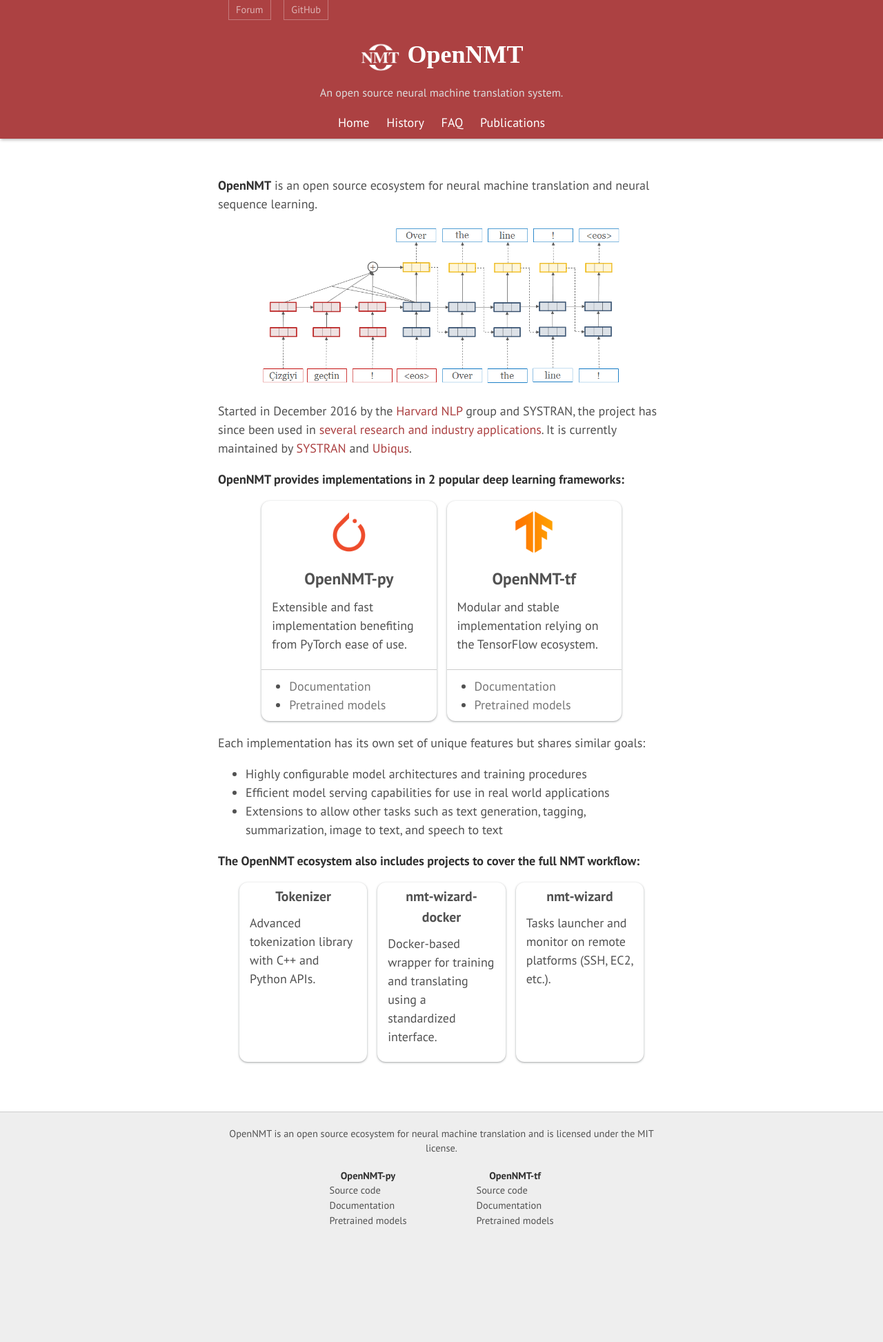
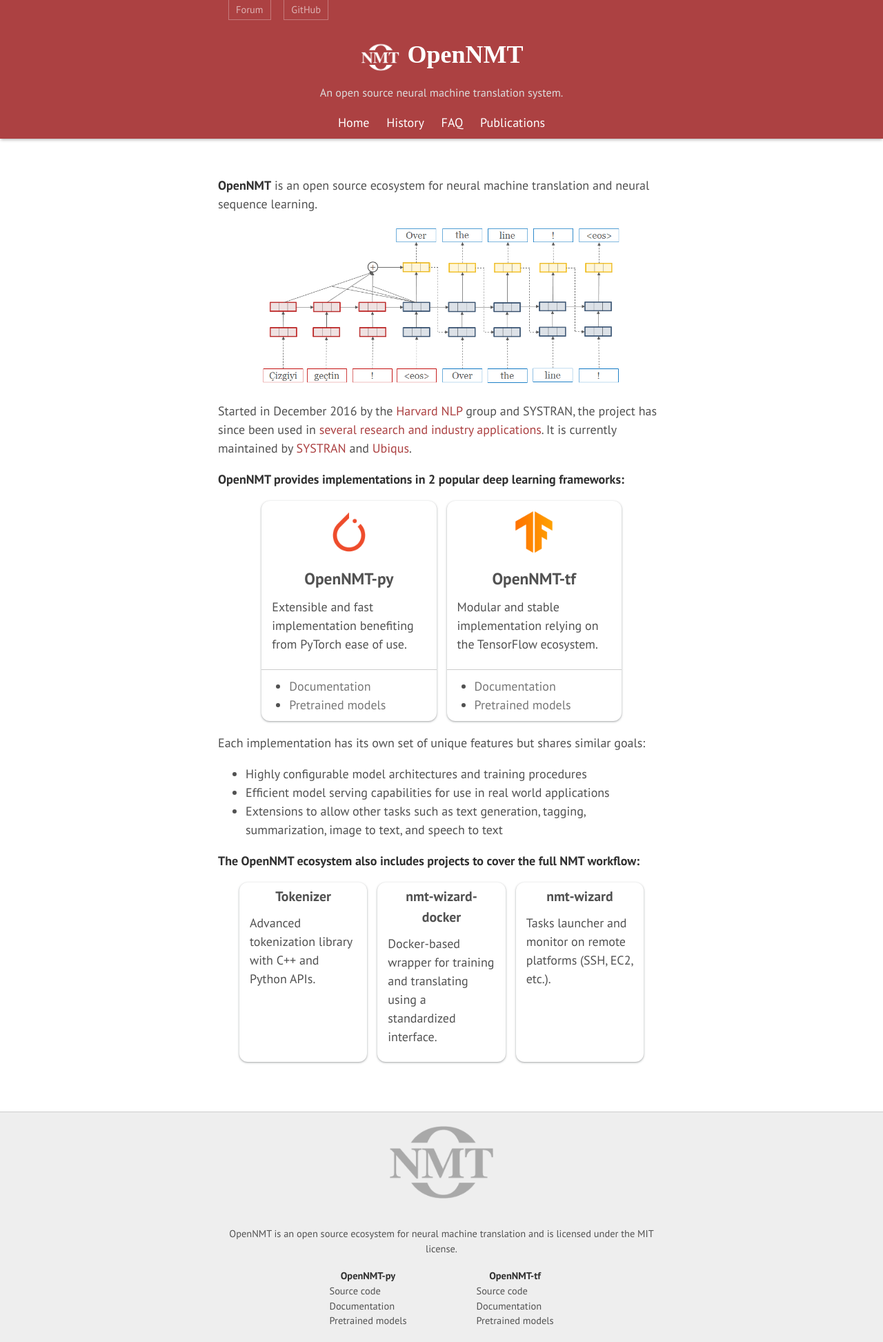
Before and after one commit to OpenNMT/opennmt.github.io, a Jekyll site: the page built from index.md, in a window 1280 px wide. Shown: the whole page at 69% size. Built offline with Jekyll 4.4.1, drawn with Linux system fonts in a browser that asks for light colours; before the commit the page ends 1799 px from its top, so only the background shows below that.

Commit message:
Add OpenNMT logo in footer

```diff
--- a/_includes/footer.html
+++ b/_includes/footer.html
@@ -1,5 +1,6 @@
 <footer>
   <div class="container">
+    <img id="logo-footer" src="/public/opennmt-footer.png" alt="OpenNMT logo" />
     <p>OpenNMT is an open source ecosystem for neural machine translation and is licensed under the MIT license.</p>
     <ul id="quick-links">
       <li>
--- a/public/css/general.css
+++ b/public/css/general.css
@@ -191,6 +191,11 @@ footer {
     font-size: 0.8em;
     text-align: center;
 }
+footer img {
+    width: 150px;
+    margin: 0 auto;
+    margin-bottom: 40px;
+}
 #quick-links, #quick-links ul {
     list-style-type: none;
     padding: 0;
```
Also changed, not shown: public/opennmt-footer.png (added).
